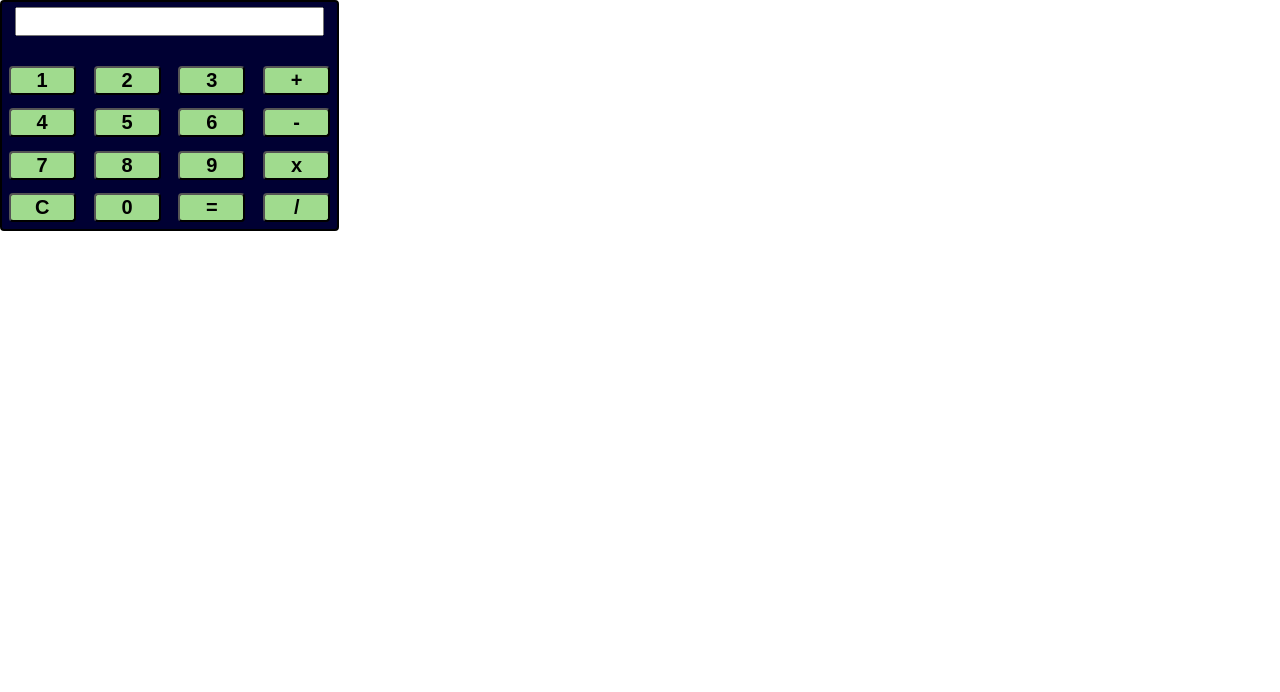
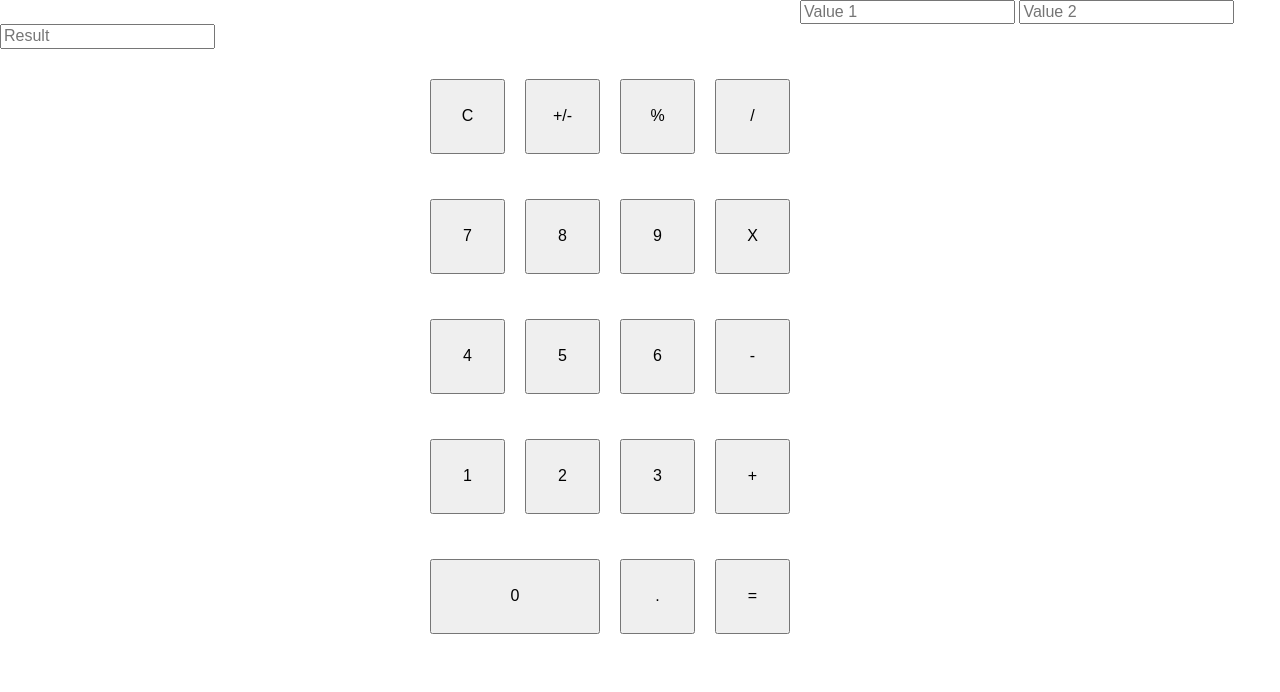
Before and after one commit to organicmechanic1/calculator, a plain HTML site: page index.html in a window 1280 px wide. Drawn offline with nearby package versions, Linux system fonts and the light colour scheme.

Commit message:
March commit

```diff
--- a/index.html
+++ b/index.html
@@ -7,36 +7,36 @@
 	<link rel="stylesheet" href="styles.css">
 </head>
 <body>
-	<div id="calc-contain">
-   <form  name="calculator">
-     <input type="text" name="answer" />
-     <br />
+  <div id="#calculator">
+    <div class="display">
+    <input id="value1" placeholder="Value 1" />
+    <input id="value2" placeholder="Value 2" />
+    <input id="answer" placeholder="Result" />
+    </div>
+    <div class="keyBoard">
+      <button id="clear">C</button>
+      <button id="negPos"> +/- </button>
+      <button id="percent"> % </button>
+      <button id="divide"> / </button>
+      <button id="value"> 7 </button>
+      <button id="value"> 8 </button>
+      <button id="value"> 9 </button>
+      <button id="multiply">X</button>
+      <button id="value"> 4 </button>
+      <button id="value"> 5 </button>
+      <button id="value"> 6 </button>
+      <button id="subtract"> - </button>
+      <button id="value"> 1 </button>
+      <button id="value"> 2 </button>
+      <button id="value"> 3 </button>
+      <button id="add"> + </button>
+      <button id="zero"> 0 </button>
+      <button id="decimal">.</button>
+      <button id="equals"> = </button>
+    </div>
+  </div>
+</body>
 
-     <input type="button" value= " 1 " onclick="calculator.answer.value += '1' " />
-     <input type="button" value= " 2 " onclick="calculator.answer.value += '2' " />
-     <input type="button" value= " 3 " onclick="calculator.answer.value += '3' " />
-     <input type="button" value= " + " onclick="calculator.answer.value += '+' " />
-     <br/>
-
-     <input type="button" value= " 4 " onclick="calculator.answer.value += '4' " />
-     <input type="button" value= " 5 " onclick="calculator.answer.value += '5' " />
-     <input type="button" value= " 6 " onclick="calculator.answer.value += '6' " />
-     <input type="button" value= " - " onclick="calculator.answer.value += '-' " />
-     <br/>
-
-     <input type="button" value= " 7 " onclick="calculator.answer.value += '7' " />
-     <input type="button" value= " 8 " onclick="calculator.answer.value += '8' " />
-     <input type="button" value= " 9 " onclick="calculator.answer.value += '9' " />
-     <input type="button" value= " x " onclick="calculator.answer.value += '*' " />
-     <br/>
-
-    <input type="button" value= " C " onclick="calculator.answer.value = ' ' " />
-    <input type="button" value= " 0 " onclick="calculator.answer.value += '0' " />
-    <input type="button" value= " = " onclick="calculator.answer.value = eval(calculator.answer.value) " />
-    <input type="button" value= " / " onclick="calculator.answer.value += '/' " />
-
-    </form>
-  </div>
 
 	<script
   src="https://code.jquery.com/jquery-3.1.1.min.js"
--- a/main.js
+++ b/main.js
@@ -1,20 +1,32 @@
 $(document).ready(function(){
 
-	/*$("#add").on('click', function(){
+	$("#add").on('click', function(){
 		var value1 = $("#value1").val()
 		var value2 = $("#value2").val()
 		$("#answer").val(Number(value1) + Number(value2))
-	})*/
+	})
 
+	$("#divide").on('click', function(){
+		var value1 = $("#value1").val()
+		var value2 = $("#value2").val()
+		$("#answer").val(Number(value1) / Number(value2))
+	})
 
+	$("#multiply").on('click', function(){
+		var value1 = $("#value1").val()
+		var value2 = $("#value2").val()
+		$("#answer").val(Number(value1) * Number(value2))
+	})
 
+	$("#subtract").on('click', function(){
+		var value1 = $("#value1").val()
+		var value2 = $("#value2").val()
+		$("#answer").val(Number(value1) - Number(value2))
+	})
 
-
-
-
-
-
-
+	$("#clear").on('click', function(){
+		$("#answer").detach(Number(value1) || Number(value2))
+	})
 
 
 
--- a/styles.css
+++ b/styles.css
@@ -7,27 +7,32 @@ html {
 }
 
 
-#calc-contain {
-  position: relative;
-  width: 335px;
-  border: 2px solid black;
-  border-radius: 4px;
-  background-color: #000033;
+div {
+  display: inline;
+  margin-left: 400px;
+  width: 430px;
+  height: 665px;
 }
 
-input[type=button]{
-  background: #a0db8e;
-  width: 20%;
-  font-size: 20px;
-  font-weight: 900;
-  margin: 2%;
-  border-radius: 4px;
+.display {
+  width: 400px;
+  height: 75px;
 }
 
-input[type=text] {
-  position: relative;
-  display: block;
-  width: 90%;
-  margin: 5px auto;
-  font-size: 20px;
+.keyBoard {
+  display: flex;
+  flex-wrap: wrap;
+  width: 400px;
+  height: 600px;
+  padding: 20px;
 }
+
+.keyBoard #zero{
+  width: 170px;
+}
+
+button{
+  height: 75px;
+  width: 75px;
+  margin: 10px;
+}
```
